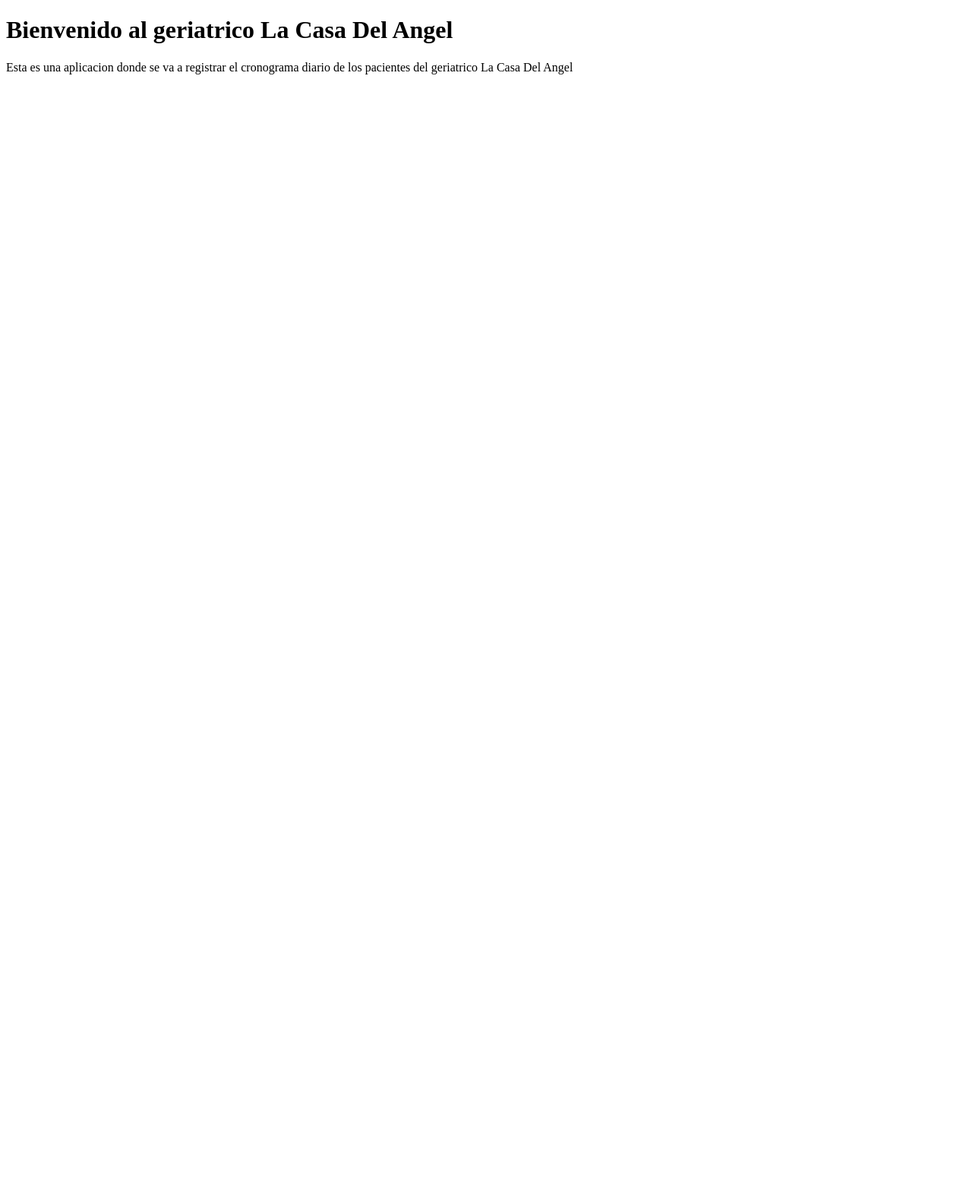
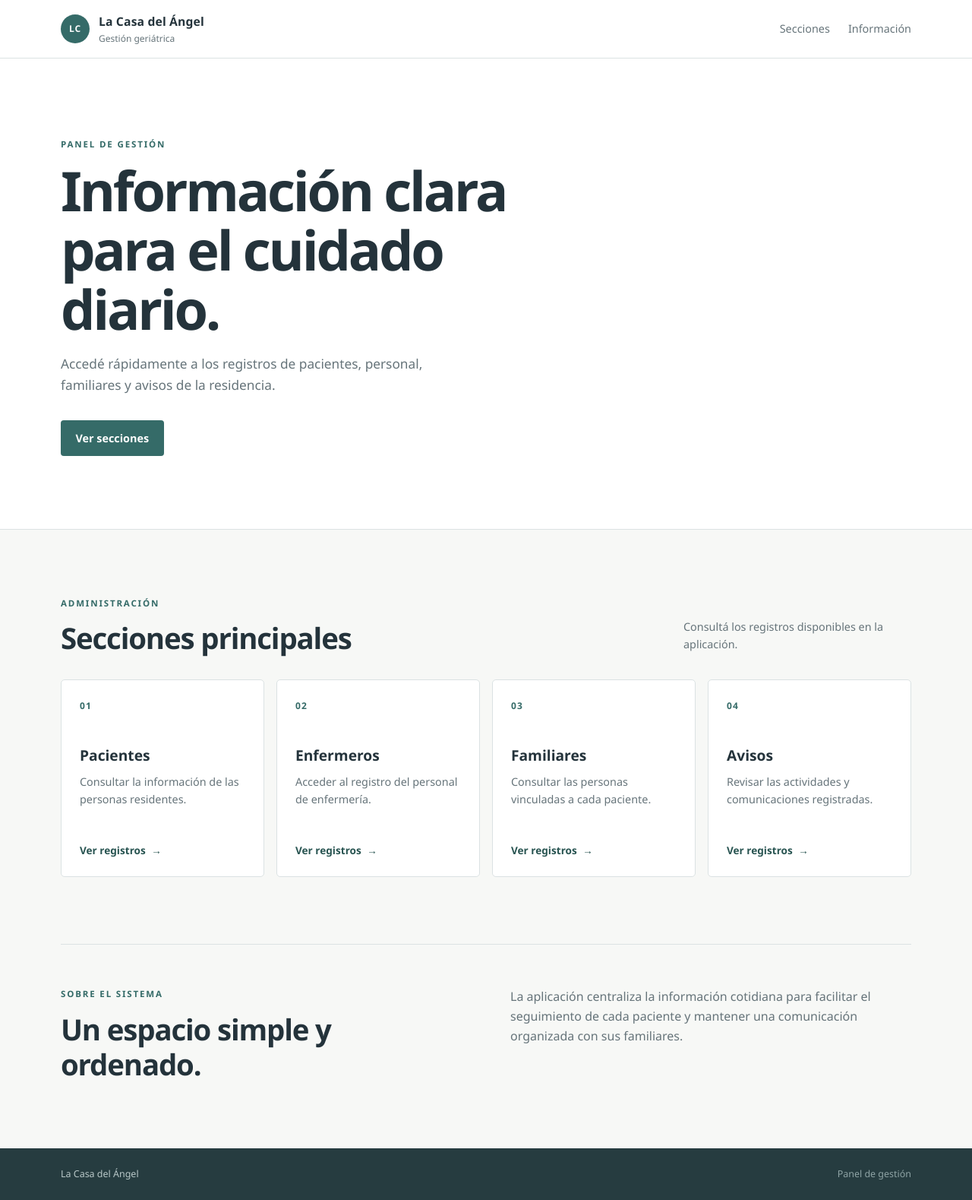
Before and after one commit to Franruaben11/ProgramacionWeb, a plain HTML site: page static/index.html in a window 1280 px wide. Shown: the whole page at 76% size. Before the commit the page ends 800 px from the top, so only its background shows below. Drawn offline with Linux system fonts and the light colour scheme.

Commit message:
Refactorizar el Makefile y actualizar el README con nuevos comandos; mejorar las comprobaciones de salud de Docker Compose y el soporte de variables de entorno en main.go; optimizar requests.sh para realizar mejores pruebas de la API; rediseñar index.html y agregar styles.css para mejorar la interfaz de usuario.

```diff
--- a/static/index.html
+++ b/static/index.html
@@ -1,8 +1,96 @@
-<!DOCTYPE html>
-<html>
-<head><title>Geriatrico La Casa Del Angel</title></head>
+<!doctype html>
+<html lang="es">
+<head>
+  <meta charset="utf-8">
+  <meta name="viewport" content="width=device-width, initial-scale=1">
+  <meta name="description" content="Panel de gestión del geriátrico La Casa del Ángel">
+  <title>La Casa del Ángel | Inicio</title>
+  <link rel="stylesheet" href="/styles.css">
+</head>
 <body>
-  <h1>Bienvenido al geriatrico La Casa Del Angel</h1>
-  <p>Esta es una aplicacion donde se va a registrar el cronograma diario de los pacientes del geriatrico La Casa Del Angel</p>
+  <header class="site-header">
+    <div class="container header-content">
+      <a class="brand" href="/">
+        <span class="brand-mark" aria-hidden="true">LC</span>
+        <span>
+          <strong>La Casa del Ángel</strong>
+          <small>Gestión geriátrica</small>
+        </span>
+      </a>
+      <nav aria-label="Navegación principal">
+        <a href="#secciones">Secciones</a>
+        <a href="#informacion">Información</a>
+      </nav>
+    </div>
+  </header>
+
+  <main>
+    <section class="hero">
+      <div class="container hero-content">
+        <p class="eyebrow">Panel de gestión</p>
+        <h1>Información clara para el cuidado diario.</h1>
+        <p class="hero-text">
+          Accedé rápidamente a los registros de pacientes, personal, familiares y avisos
+          de la residencia.
+        </p>
+        <a class="button button-primary" href="#secciones">Ver secciones</a>
+      </div>
+    </section>
+
+    <section class="container section" id="secciones">
+      <div class="section-heading">
+        <div>
+          <p class="eyebrow">Administración</p>
+          <h2>Secciones principales</h2>
+        </div>
+        <p class="section-intro">Consultá los registros disponibles en la aplicación.</p>
+      </div>
+
+      <div class="cards">
+        <a class="card" href="/pacientes">
+          <span class="card-number">01</span>
+          <h3>Pacientes</h3>
+          <p>Consultar la información de las personas residentes.</p>
+          <span class="card-link">Ver registros <span aria-hidden="true">→</span></span>
+        </a>
+        <a class="card" href="/enfermeros">
+          <span class="card-number">02</span>
+          <h3>Enfermeros</h3>
+          <p>Acceder al registro del personal de enfermería.</p>
+          <span class="card-link">Ver registros <span aria-hidden="true">→</span></span>
+        </a>
+        <a class="card" href="/familiares">
+          <span class="card-number">03</span>
+          <h3>Familiares</h3>
+          <p>Consultar las personas vinculadas a cada paciente.</p>
+          <span class="card-link">Ver registros <span aria-hidden="true">→</span></span>
+        </a>
+        <a class="card" href="/avisos">
+          <span class="card-number">04</span>
+          <h3>Avisos</h3>
+          <p>Revisar las actividades y comunicaciones registradas.</p>
+          <span class="card-link">Ver registros <span aria-hidden="true">→</span></span>
+        </a>
+      </div>
+    </section>
+
+    <section class="container information" id="informacion">
+      <div>
+        <p class="eyebrow">Sobre el sistema</p>
+        <h2>Un espacio simple y ordenado.</h2>
+      </div>
+      <p>
+        La aplicación centraliza la información cotidiana para facilitar el seguimiento
+        de cada paciente y mantener una comunicación organizada con sus familiares.
+      </p>
+    </section>
+  </main>
+
+  <footer class="site-footer">
+    <div class="container footer-content">
+      <span>La Casa del Ángel</span>
+      <span>Panel de gestión</span>
+    </div>
+  </footer>
 </body>
 </html>
--- /dev/null
+++ b/static/styles.css
@@ -0,0 +1,331 @@
+:root {
+  color-scheme: light;
+  --ink: #24333b;
+  --muted: #66747a;
+  --line: #dbe2e3;
+  --paper: #f7f8f6;
+  --surface: #ffffff;
+  --accent: #356b68;
+  --accent-dark: #285451;
+  --accent-soft: #e5efed;
+  --max-width: 1120px;
+}
+
+* {
+  box-sizing: border-box;
+}
+
+html {
+  scroll-behavior: smooth;
+}
+
+body {
+  margin: 0;
+  color: var(--ink);
+  background: var(--paper);
+  font-family: "Segoe UI", Roboto, Helvetica, Arial, sans-serif;
+  line-height: 1.6;
+}
+
+a {
+  color: inherit;
+}
+
+.container {
+  width: min(var(--max-width), calc(100% - 3rem));
+  margin: 0 auto;
+}
+
+.site-header {
+  background: var(--surface);
+  border-bottom: 1px solid var(--line);
+}
+
+.header-content,
+.footer-content {
+  display: flex;
+  align-items: center;
+  justify-content: space-between;
+  min-height: 76px;
+  gap: 2rem;
+}
+
+.brand {
+  display: inline-flex;
+  align-items: center;
+  gap: 0.75rem;
+  color: var(--ink);
+  text-decoration: none;
+}
+
+.brand-mark {
+  display: grid;
+  width: 38px;
+  height: 38px;
+  place-items: center;
+  color: var(--surface);
+  background: var(--accent);
+  border-radius: 50%;
+  font-size: 0.75rem;
+  font-weight: 700;
+  letter-spacing: 0.08em;
+}
+
+.brand strong,
+.brand small {
+  display: block;
+}
+
+.brand strong {
+  font-size: 0.98rem;
+  letter-spacing: 0.01em;
+}
+
+.brand small {
+  color: var(--muted);
+  font-size: 0.75rem;
+}
+
+nav {
+  display: flex;
+  gap: 1.5rem;
+}
+
+nav a {
+  color: var(--muted);
+  font-size: 0.9rem;
+  text-decoration: none;
+}
+
+nav a:hover,
+nav a:focus-visible {
+  color: var(--accent-dark);
+}
+
+.hero {
+  border-bottom: 1px solid var(--line);
+  background: var(--surface);
+}
+
+.hero-content {
+  padding: 6.5rem 0 6rem;
+}
+
+.eyebrow {
+  margin: 0 0 0.8rem;
+  color: var(--accent);
+  font-size: 0.72rem;
+  font-weight: 700;
+  letter-spacing: 0.16em;
+  text-transform: uppercase;
+}
+
+h1,
+h2,
+h3,
+p {
+  margin-top: 0;
+}
+
+h1 {
+  max-width: 720px;
+  margin-bottom: 1.25rem;
+  font-size: clamp(2.4rem, 6vw, 4.5rem);
+  font-weight: 600;
+  letter-spacing: -0.045em;
+  line-height: 1.08;
+}
+
+.hero-text {
+  max-width: 560px;
+  margin-bottom: 2rem;
+  color: var(--muted);
+  font-size: 1.08rem;
+}
+
+.button {
+  display: inline-block;
+  padding: 0.7rem 1.15rem;
+  border: 1px solid transparent;
+  border-radius: 4px;
+  font-size: 0.9rem;
+  font-weight: 600;
+  text-decoration: none;
+}
+
+.button-primary {
+  color: var(--surface);
+  background: var(--accent);
+}
+
+.button-primary:hover,
+.button-primary:focus-visible {
+  background: var(--accent-dark);
+}
+
+.section {
+  padding-top: 5.5rem;
+  padding-bottom: 5.5rem;
+}
+
+.section-heading {
+  display: flex;
+  align-items: end;
+  justify-content: space-between;
+  gap: 2rem;
+  margin-bottom: 2rem;
+}
+
+h2 {
+  margin-bottom: 0;
+  font-size: clamp(1.7rem, 3vw, 2.4rem);
+  font-weight: 600;
+  letter-spacing: -0.03em;
+  line-height: 1.2;
+}
+
+.section-intro {
+  max-width: 300px;
+  margin-bottom: 0.2rem;
+  color: var(--muted);
+  font-size: 0.9rem;
+}
+
+.cards {
+  display: grid;
+  grid-template-columns: repeat(4, 1fr);
+  gap: 1rem;
+}
+
+.card {
+  display: flex;
+  min-height: 260px;
+  flex-direction: column;
+  padding: 1.5rem;
+  border: 1px solid var(--line);
+  border-radius: 5px;
+  background: var(--surface);
+  text-decoration: none;
+  transition: border-color 150ms ease, transform 150ms ease, box-shadow 150ms ease;
+}
+
+.card:hover,
+.card:focus-visible {
+  border-color: var(--accent);
+  box-shadow: 0 8px 24px rgba(36, 51, 59, 0.08);
+  transform: translateY(-3px);
+}
+
+.card-number {
+  margin-bottom: 2.5rem;
+  color: var(--accent);
+  font-size: 0.75rem;
+  font-weight: 700;
+  letter-spacing: 0.1em;
+}
+
+.card h3 {
+  margin-bottom: 0.45rem;
+  font-size: 1.2rem;
+  font-weight: 600;
+}
+
+.card p {
+  margin-bottom: 1.5rem;
+  color: var(--muted);
+  font-size: 0.9rem;
+}
+
+.card-link {
+  margin-top: auto;
+  color: var(--accent-dark);
+  font-size: 0.85rem;
+  font-weight: 600;
+}
+
+.card-link span {
+  margin-left: 0.25rem;
+}
+
+.information {
+  display: grid;
+  grid-template-columns: 1fr 1fr;
+  gap: 4rem;
+  padding-top: 3.5rem;
+  padding-bottom: 5.5rem;
+  border-top: 1px solid var(--line);
+}
+
+.information > p {
+  max-width: 480px;
+  margin-bottom: 0;
+  color: var(--muted);
+}
+
+.site-footer {
+  color: #b9c8c8;
+  background: #263c40;
+}
+
+.footer-content {
+  min-height: 68px;
+  font-size: 0.78rem;
+}
+
+.footer-content span:last-child {
+  color: #8fa4a5;
+}
+
+:focus-visible {
+  outline: 3px solid #9bc5bf;
+  outline-offset: 3px;
+}
+
+@media (max-width: 800px) {
+  .cards {
+    grid-template-columns: repeat(2, 1fr);
+  }
+}
+
+@media (max-width: 560px) {
+  .container {
+    width: min(var(--max-width), calc(100% - 2rem));
+  }
+
+  nav {
+    display: none;
+  }
+
+  .hero-content {
+    padding: 4.5rem 0 4rem;
+  }
+
+  .section {
+    padding-top: 4rem;
+    padding-bottom: 4rem;
+  }
+
+  .section-heading,
+  .information {
+    display: block;
+  }
+
+  .section-intro {
+    margin-top: 1rem;
+  }
+
+  .cards {
+    grid-template-columns: 1fr;
+  }
+
+  .information > p {
+    margin-top: 1.5rem;
+  }
+
+  .footer-content {
+    align-items: flex-start;
+    flex-direction: column;
+    justify-content: center;
+    gap: 0.2rem;
+  }
+}
```
Also changed, not shown: 6 other files.
